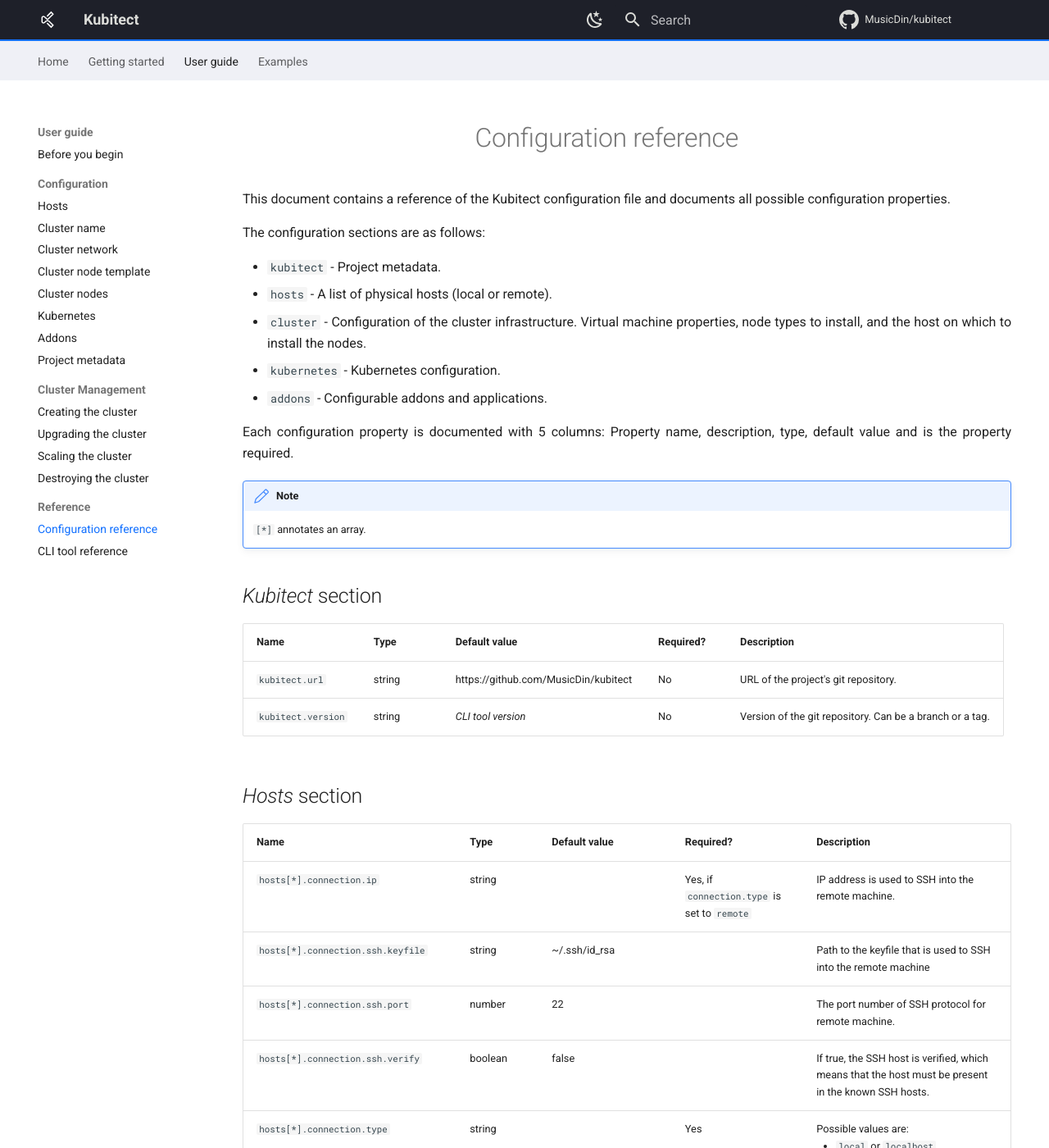
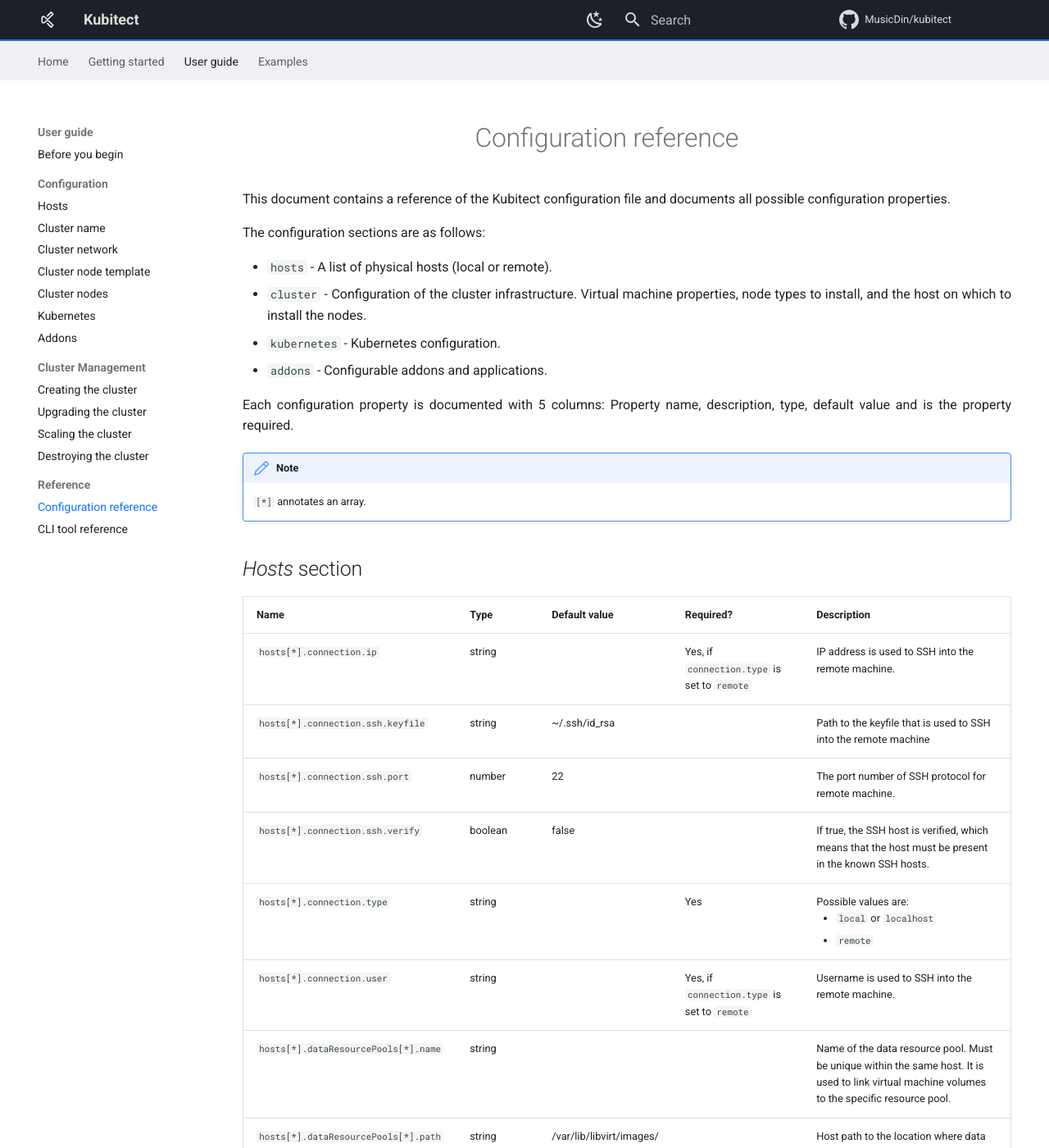
Before and after one commit to MusicDin/kubitect, an MkDocs documentation site: the page built from docs/user-guide/reference/configuration.md, in a window 1280 px wide and 1400 px high. Shown: the whole window at 82% size. Built offline with MkDocs 1.6.1 and Material for MkDocs 9.7.7, drawn with Linux system fonts in a browser that asks for light colours; comment, search, counter and statistics services are not loaded; the version menu is left out.

Commit message:
Add network plugin compatibility matrix and remove project metadata (#100)
* Add network plugin compatibility matrix and remove project metadata

* Remove project metadata from config

---------

Co-authored-by: Din Music <dinmusic@Dins-MacBook-Pro.local>

```diff
--- a/docs/user-guide/reference/configuration.md
+++ b/docs/user-guide/reference/configuration.md
@@ -14,7 +14,6 @@
 
 The configuration sections are as follows:
 
-+ `kubitect` - Project metadata.
 + `hosts` - A list of physical hosts (local or remote).
 + `cluster` - Configuration of the cluster infrastructure. Virtual machine properties, node types to install, and the host on which to install the nodes.
 + `kubernetes` - Kubernetes configuration.
@@ -27,36 +26,6 @@
     `[*]` annotates an array.
 
 </div>
-
-## *Kubitect* section
-
-<table>
-  <tbody>
-    <tr>
-      <th>Name</th>
-      <th>Type</th>
-      <th>Default value</th>
-      <th>Required?</th>
-      <th>Description</th>
-    </tr>
-    <tr>
-      <td><code>kubitect.url</code></td>
-      <td>string</td>
-      <td>https://github.com/MusicDin/kubitect</td>
-      <td>No</td>
-      <td>URL of the project's git repository.</td>
-    </tr>
-    <tr>
-      <td><code>kubitect.version</code></td>
-      <td>string</td>
-      <td>
-        <i>CLI tool version</i>
-      </td>
-      <td>No</td>
-      <td>Version of the git repository. Can be a branch or a tag.</td>
-    </tr>
-  </tbody>
-</table>
 
 ## *Hosts* section
 
--- a/mkdocs.yml
+++ b/mkdocs.yml
@@ -118,7 +118,6 @@
           - Cluster nodes: user-guide/configuration/cluster-nodes.md
           - Kubernetes: user-guide/configuration/kubernetes.md
           - Addons: user-guide/configuration/addons.md
-          - Project metadata: user-guide/configuration/project-metadata.md
       - Cluster Management:
           - Creating the cluster: user-guide/management/creating.md
           - Upgrading the cluster: user-guide/management/upgrading.md
```
Also changed, not shown: docs/requirements.txt (added, +10 -0 lines), docs/user-guide/configuration/kubernetes.md (+10 -1 lines), docs/user-guide/configuration/project-metadata.md (deleted, +0 -50 lines), 4 other files.
